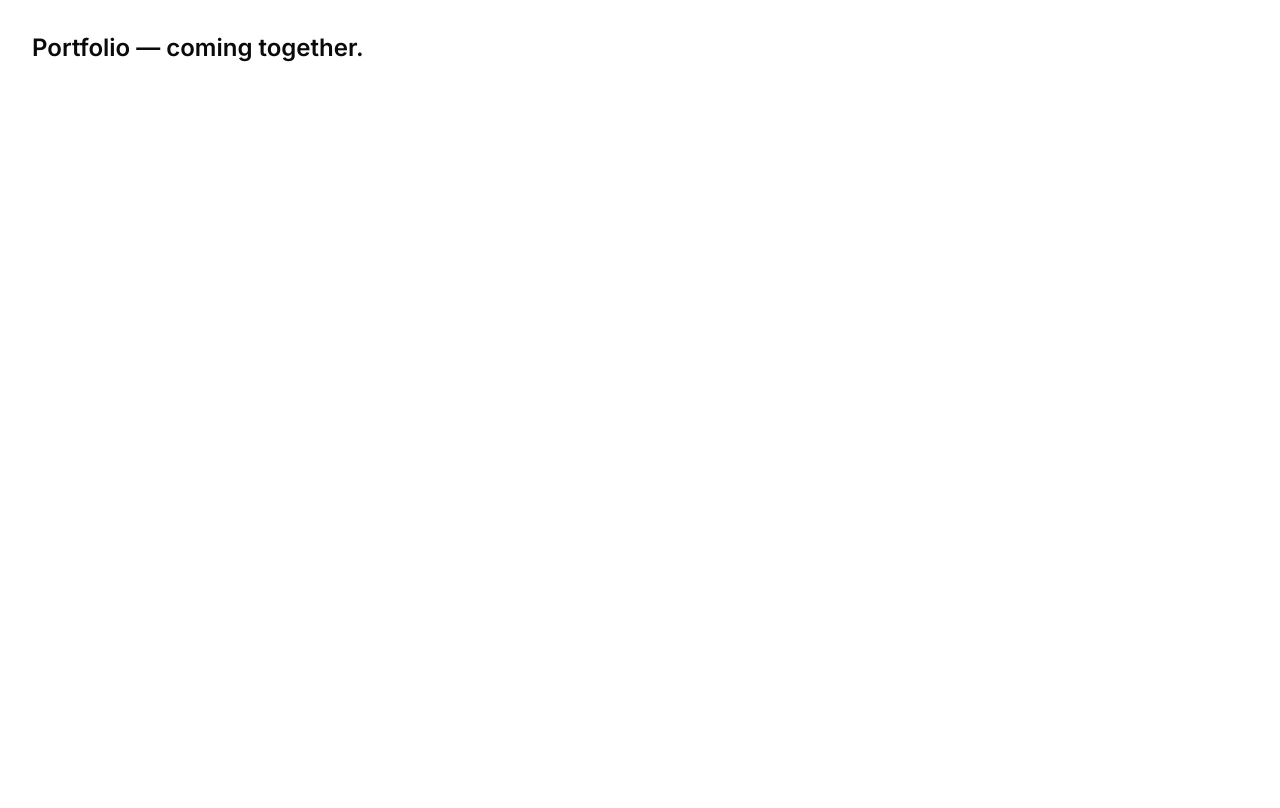
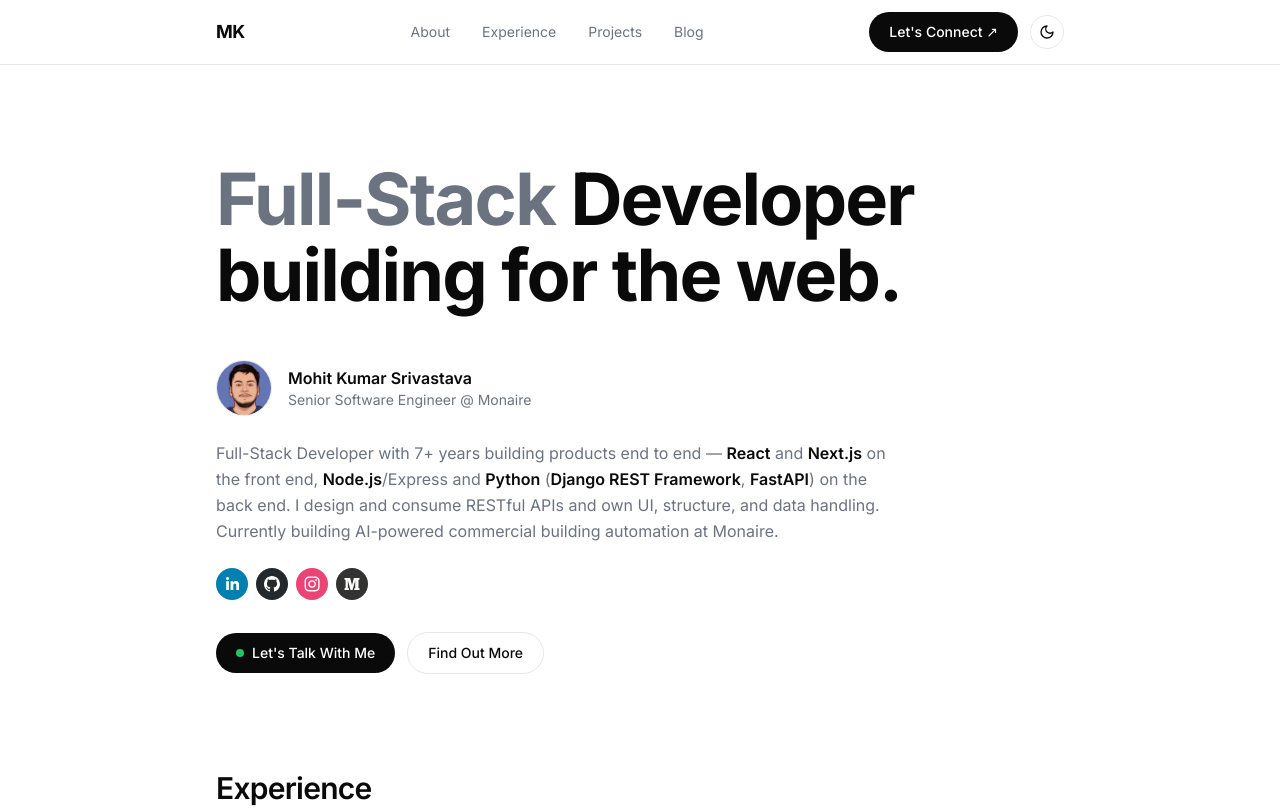
Before and after one commit to mkayfour/mohitkumar-portfolio, a Next.js app: page / in a window 1280 px wide. Shown: the top 808 px of the page. Built offline with nearby package versions, Linux system fonts and the light colour scheme.

Commit message:
Compose page, wire favicon, finalize portfolio

```diff
--- a/app/page.tsx
+++ b/app/page.tsx
@@ -1,3 +1,21 @@
+import { Header } from "@/components/Header";
+import { Hero } from "@/components/Hero";
+import { Experience } from "@/components/Experience";
+import { Projects } from "@/components/Projects";
+import { Blog } from "@/components/Blog";
+import { Contact } from "@/components/Contact";
+
 export default function Home() {
-  return <main className="p-8 text-2xl font-semibold">Portfolio — coming together.</main>;
+  return (
+    <>
+      <Header />
+      <main id="top" className="mx-auto max-w-4xl px-6 pb-16">
+        <Hero />
+        <Experience />
+        <Projects />
+        <Blog />
+        <Contact />
+      </main>
+    </>
+  );
 }
```
Also changed, not shown: 1 other file (tests, documents, lock files or other folders).
